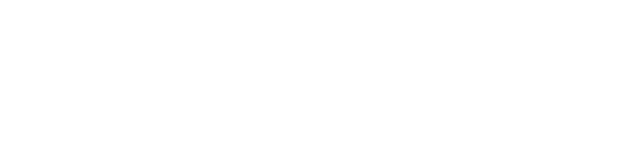
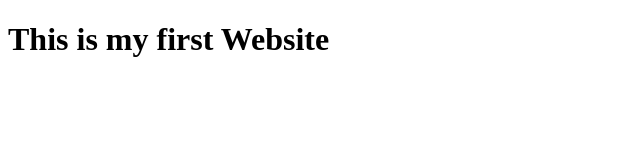
Before and after one commit to Julkar100/julkarCV, a plain HTML site: page index.html in a window 1280 px wide. Shown: the whole page, without its empty margins (0-640 px from the left). Drawn offline with Linux system fonts and the light colour scheme.

Commit message:
Header Uploaded

```diff
--- a/index.html
+++ b/index.html
@@ -9,7 +9,7 @@
 </head>
 
 <body>
-
+    <h1>This is my first Website</h1>
 </body>
 
 </html>
```
